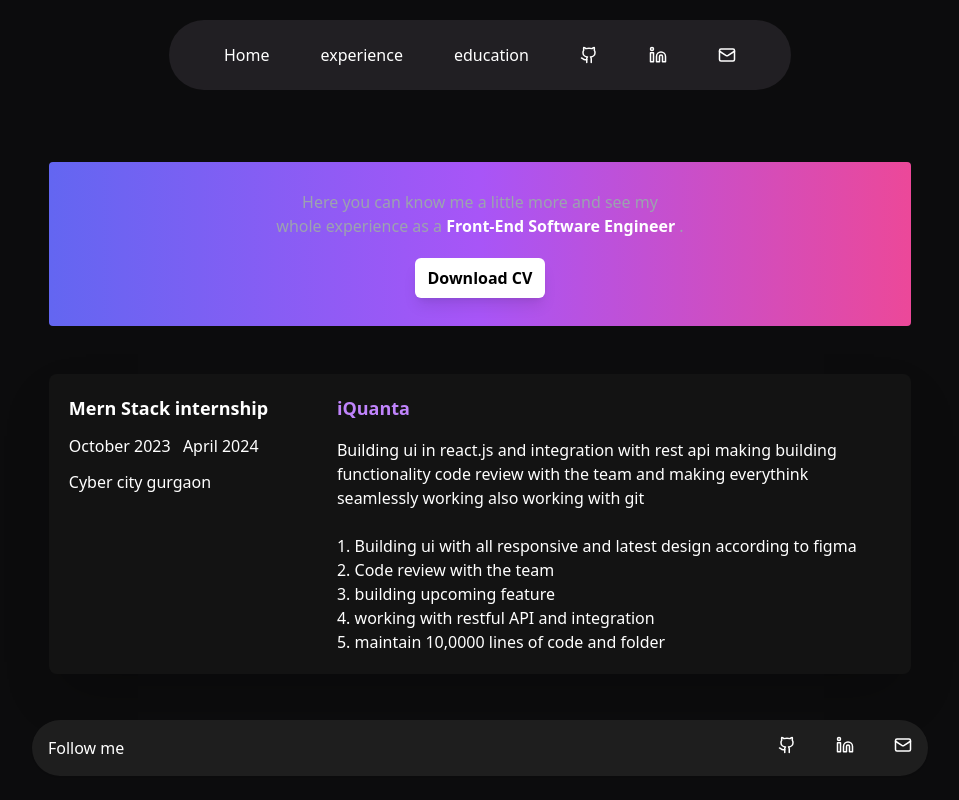
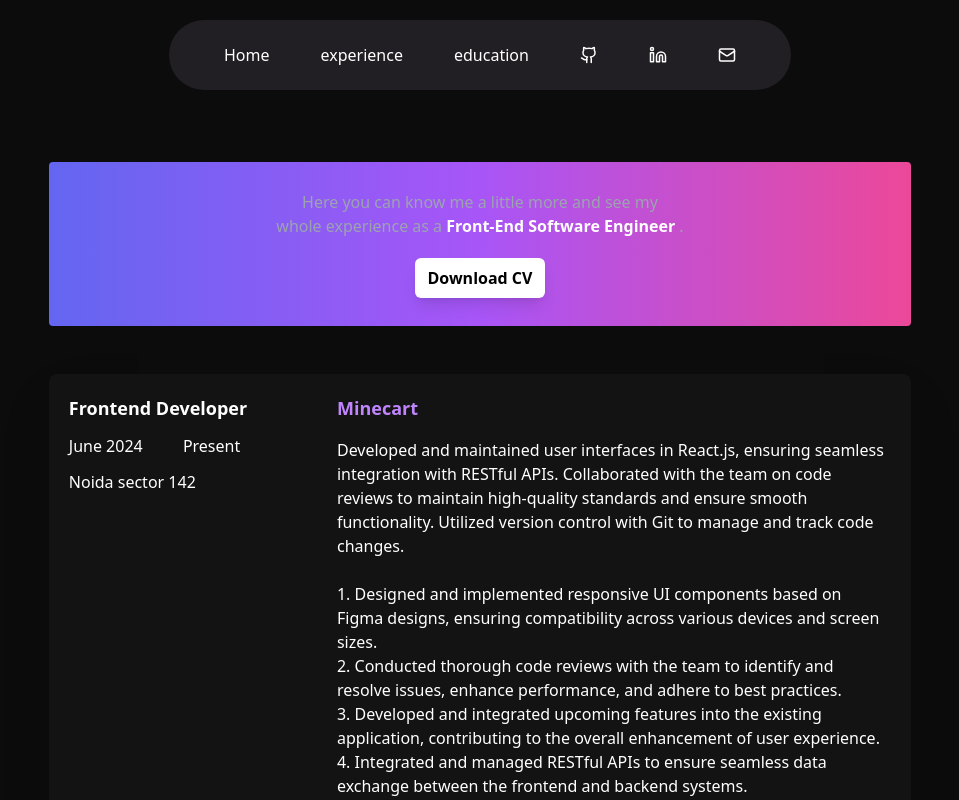
Before and after one commit to nitin01010/codewithnitin, a Next.js app: page /experience in a window 1280 px wide. Shown: the top 800 px of the page, without its empty margins (160-1119 px from the left). Built offline with nearby package versions, Linux system fonts and the light colour scheme.

Commit message:
updates Profile and Resume

```diff
--- a/src/app/page.js
+++ b/src/app/page.js
@@ -2,6 +2,7 @@ import HeroSection from "@/components/UI/heroSection";
 import ReactJSImg from "@/../public/React.png";
 import NextJsImg from "@/../public/NexJs.png";
 import JavaScript from "@/../public/Javascript.png";
+import logomy from "@/../public/logomy.jpg";
 
 const Carousel = ({ name, color, imgUrl }) => {
   return (
@@ -40,7 +41,7 @@ export default function Home() {
     <main>
       <div className="p-1 transition ease-linear flex w-[95%] lg:w-[75%] flex-wrap items-center flex-col-reverse  lg:flex-row lg:flex-nowrap justify-center  text-white mt-5 m-auto">
         <HeroSection />
-        <img src="https://media.licdn.com/dms/image/D5635AQHMUA-UI2awJA/profile-framedphoto-shrink_200_200/0/1720000252404?e=1721052000&v=beta&t=dp6SO7jel6fAi6J4IZ0xOLSbigDVueRpfYLnnTjuvSU" className=" object-cover rounded-full  h-64   " alt="Placeholder" />
+        <img src={ logomy.src } className=" object-cover rounded-full w-[80%] md:-[40%] h-[344px]   " alt="My Logo" />
       </div>
 
       <div className=" text-white mt-[10%] flex relative w-[100%] md:w-[77%] flex-wrap md:flex-nowrap m-auto ">
--- a/src/components/UI/education.js
+++ b/src/components/UI/education.js
@@ -28,6 +28,36 @@ const JobComponents = () => {
     )
 }
 
+const JobComponents2 = () => {
+    return (
+        <div className=' bg-[#131313] rounded-lg shadow-2xl  flex flex-wrap md:flex-nowrap gap-5 p-2'>
+            <div className='p-3 w-[100%] md:w-[30%]'>
+                <h1 className=' text-lg font-bold'>Frontend Developer</h1>
+                <div class="grid grid-cols-2 gap-1 mt-3">
+                    <p>June 2024</p>
+                    <p>Present</p>
+                </div>
+                <p className=' mt-3'>Noida sector 142</p>
+
+            </div>
+            <div className='w-[100%] p-3 md:w-[70%]'>
+                <h1 className='text-lg text-purple-400 font-semibold mb-4'>Minecart</h1>
+                <p>
+                    Developed and maintained user interfaces in React.js, ensuring seamless integration with RESTful APIs. Collaborated with the team on code reviews to maintain high-quality standards and ensure smooth functionality. Utilized version control with Git to manage and track code changes.
+                </p>
+                <br />
+                <ul>
+                    <li>1. Designed and implemented responsive UI components based on Figma designs, ensuring compatibility across various devices and screen sizes.</li>
+                    <li>2. Conducted thorough code reviews with the team to identify and resolve issues, enhance performance, and adhere to best practices.</li>
+                    <li>3. Developed and integrated upcoming features into the existing application, contributing to the overall enhancement of user experience.</li>
+                    <li>4. Integrated and managed RESTful APIs to ensure seamless data exchange between the frontend and backend systems.</li>
+                    <li>5. Maintained and organized a codebase consisting of over 100,000 lines of code, ensuring proper folder structure and documentation for ease of maintenance and scalability.</li>
+                </ul>
+            </div>
+        </div>
+    )
+}
+
 const Education = () => {
     return (
         <div className=' text-white  p-1 w-[100%] md:w-[68%] mt-16 py-2 m-auto'>
@@ -39,8 +69,13 @@ const Education = () => {
             </div>
 
             <div className=' mt-12'>
+                <JobComponents2 />
+            </div>
+
+            <div className=' mt-12'>
                 <JobComponents />
             </div>
+
 
         </div>
     )
```
Also changed, not shown: public/logomy.jpg (added).
